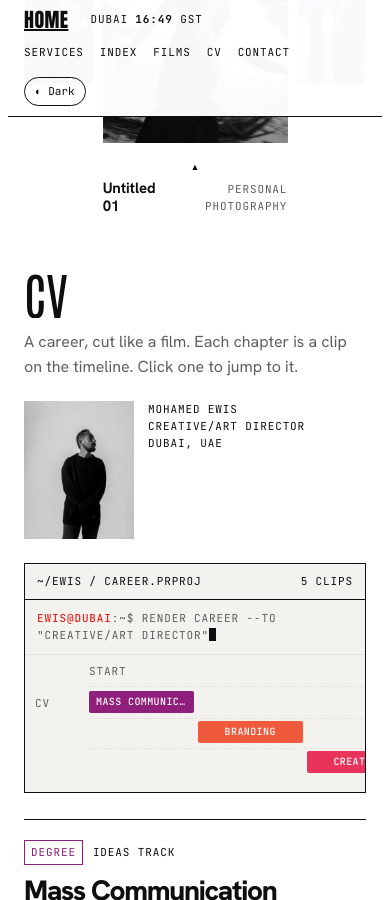
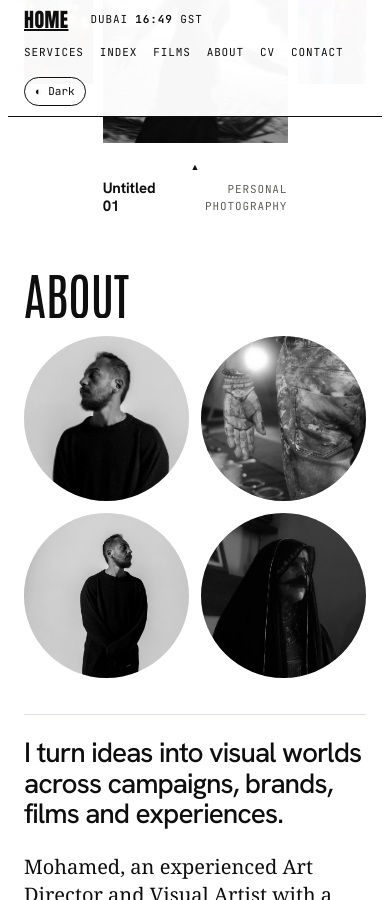
Before and after one commit to Msayed25/mohamed-ewis, a Jekyll site: the page built from index.html, in a window 390 px wide and 900 px high, scrolled down 10793 px. Built offline with Jekyll 4.4.1, drawn with Linux system fonts in a browser that asks for light colours; some web fonts are replaced; some of the changed text lies outside the part shown.

Commit message:
About section on the home page (before CV): round black-and-white photos, his line and his bio; landing shows his one-liner with an About me link; About in the top menu

```diff
--- a/_data/site.json
+++ b/_data/site.json
@@ -9,7 +9,15 @@
   "portrait": "/images/site/portrait.jpg",
   "portrait_landing": "/images/site/portrait-landing.jpg",
   "portrait_cutout": "/images/site/portrait-cutout.webp",
-  "landing_bio": "Mohamed, an experienced Art Director and Visual Artist with a degree in Mass Communication, he has collaborated with top-tier Art and Creative Directors on diverse projects for clients such as Mini, Subaru, Pepsi, Etisalat and Google. Mohamed excels in crafting ideas, Art directions and Design , showcasing a blend of expressive and bold concepts through mixed multimedia techniques.",
+  "landing_bio": "I turn ideas into visual worlds across campaigns, brands, films and experiences.",
+  "about_line": "I turn ideas into visual worlds across campaigns, brands, films and experiences.",
+  "about_text": "Mohamed, an experienced Art Director and Visual Artist with a degree in Mass Communication, he has collaborated with top-tier Art and Creative Directors on diverse projects for clients such as Mini, Subaru, Pepsi, Etisalat and Google. Mohamed excels in crafting ideas, Art directions and Design , showcasing a blend of expressive and bold concepts through mixed multimedia techniques.",
+  "about_photos": [
+    "/images/site/portrait-landing.jpg",
+    "/images/projects/sacha-jafri/cover.jpg",
+    "/images/site/portrait.jpg",
+    "/images/projects/emirati-womens-day/cover.jpg"
+  ],
   "expertise": "My expertise lies in interpreting a brief, researching its context, developing a concept and translating strategy into a relevant visual expression.",
   "services_quote": "“Independent when the project needs one mind. Scalable when it needs many”.",
   "services_intro": "Depending on the brief, I work independently or assemble and lead a tailored team of designers, filmmakers, animators, photographers, strategists and specialists.",
--- a/_layouts/default.html
+++ b/_layouts/default.html
@@ -22,7 +22,7 @@
 <header class="bar g mono">
   <a class="brand" href="{{ '/' | relative_url }}" aria-label="Home, {{ s.name }}">Home</a>
   <span class="clock-wrap">{{ s.location | split: "," | first }} <b class="clock" data-offset="{{ s.timezone_offset }}">--:--</b> {{ s.timezone_label }}</span>
-  <nav><a href="{{ '/#services' | relative_url }}">Services</a><a href="{{ '/#work' | relative_url }}">Index</a><a href="{{ '/#films' | relative_url }}">Films</a><a href="{{ '/#cv' | relative_url }}">CV</a><a href="{{ '/#talk' | relative_url }}">Contact</a><button class="tog" id="tog" type="button" aria-label="Switch between light and dark">◐ <span id="togl">Dark</span></button></nav>
+  <nav><a href="{{ '/#services' | relative_url }}">Services</a><a href="{{ '/#work' | relative_url }}">Index</a><a href="{{ '/#films' | relative_url }}">Films</a>{% if s.about_text and s.about_text != "" %}<a href="{{ '/#about' | relative_url }}">About</a>{% endif %}<a href="{{ '/#cv' | relative_url }}">CV</a><a href="{{ '/#talk' | relative_url }}">Contact</a><button class="tog" id="tog" type="button" aria-label="Switch between light and dark">◐ <span id="togl">Dark</span></button></nav>
 </header>
 
 {{ content }}
--- a/admin/config.yml
+++ b/admin/config.yml
@@ -83,7 +83,10 @@ collections:
           - { name: status, label: Availability badge (not shown at the moment), widget: string, required: false }
           - { name: portrait, label: Portrait photo, widget: image }
           - { name: portrait_landing, label: Landing photo (upper body, facing into the page), widget: image, required: false }
-          - { name: landing_bio, label: Landing line (fades in next to the photo as you scroll), widget: text, required: false }
+          - { name: landing_bio, label: Landing line (fades in next to the photo as you scroll; an About me link follows it), widget: text, required: false }
+          - { name: about_line, label: About heading line (large), widget: text, required: false }
+          - { name: about_text, label: About text, widget: text, required: false, hint: "The About section appears on the home page when this has text." }
+          - { name: about_photos, label: About photos (round, shown in black and white), widget: list, required: false, field: { name: photo, label: Photo, widget: image } }
           - { name: expertise, label: Expertise (the big statement after the landing page), widget: text, required: false }
           - { name: services_quote, label: Services quote (large line under the Services heading), widget: string, required: false }
           - { name: services_intro, label: Services intro (smaller line under the quote), widget: text, required: false }
--- a/assets/site.css
+++ b/assets/site.css
@@ -346,6 +346,12 @@ html.view-open,html.view-open body{overflow:hidden}
 .landing.go .vf img{opacity:1}
 .landing .role{margin:8px 0 0;text-align:right;color:var(--ink);font-weight:700;opacity:0;transition:opacity .8s .9s}
 .landing .bio{font-size:clamp(16px,1.35vw,20px);line-height:1.5;max-width:560px;margin:28px 0 0}
+/* "About me" under the landing line: glides down to the About section */
+.bio-more{display:table;margin-top:14px;font-weight:500;text-decoration:none;position:relative}
+.bio-more::after{content:"";position:absolute;left:0;right:0;bottom:-3px;height:1px;background:currentColor;transform-origin:0 50%;transition:transform .35s cubic-bezier(.2,.9,.2,1)}
+.bio-more:hover::after{transform:scaleX(.35)}
+.bio-more i{font-style:normal;display:inline-block;transition:transform .3s cubic-bezier(.2,.9,.2,1)}
+.bio-more:hover i{transform:translateX(4px)}
 .landing .low{list-style:none;margin:28px 0 0;padding:12px 0 0;border-top:1px solid var(--ink);display:flex;flex-wrap:wrap;gap:2px 14px;font:700 clamp(15px,1.4vw,22px)/1.3 var(--body);letter-spacing:-.01em;opacity:0;transition:opacity .8s .9s}
 .landing .low li+li::before{content:"/";margin-right:14px;color:var(--soft)}
 .landing.go .low{opacity:1}
@@ -517,3 +523,13 @@ html.sbar-on::-webkit-scrollbar{display:none}
 .sbar:hover i,.sbar.drag i{width:8px;background:color-mix(in srgb,var(--ink) 60%,transparent)}
 .sbar.drag i{cursor:grabbing}
 html.view-open .sbar{display:none}
+
+/* ---------- About (client feedback round 2, slide 24): a row of round black-and-white photos, then his line and his text ---------- */
+.ab-ph{list-style:none;margin:0 0 clamp(36px,5vw,72px);padding:0;display:grid;grid-template-columns:repeat(4,minmax(0,300px));gap:clamp(12px,2vw,28px)}
+.ab-ph li{aspect-ratio:1;border-radius:50%;overflow:hidden;background:var(--wash)}
+.ab-ph img{width:100%;height:100%;object-fit:cover;display:block;filter:grayscale(1);transition:transform .7s cubic-bezier(.2,.9,.2,1)}
+.ab-ph li:hover img{transform:scale(1.06)}
+.ab-body{display:grid;grid-template-columns:minmax(0,1.15fr) minmax(0,1fr);gap:clamp(24px,5vw,90px);align-items:start;border-top:1px solid var(--hair);padding-top:clamp(22px,3vw,36px)}
+.ab-line{margin:0;font:500 clamp(28px,3.1vw,48px)/1.1 var(--body);letter-spacing:-.035em;text-wrap:balance}
+.ab-text{margin:0;font:400 clamp(20px,1.6vw,25px)/1.38 var(--serif);text-wrap:pretty}
+@media (max-width:760px){.ab-ph{grid-template-columns:repeat(2,minmax(0,1fr))}.ab-body{grid-template-columns:minmax(0,1fr)}}
--- a/index.html
+++ b/index.html
@@ -13,7 +13,7 @@ layout: default
     {% assign nm = s.name | split: " " %}<h1><span><b>{{ nm | first }}</b></span> <span><b class="sf">{{ nm | last }}</b></span></h1>
     <figure class="vf"><div class="pic"><img src="{% if s.portrait_landing and s.portrait_landing != "" %}{{ s.portrait_landing | relative_url }}{% else %}{{ s.portrait | relative_url }}{% endif %}" alt="{{ s.name }}" fetchpriority="high"></div></figure>
     <p class="role mono">{{ s.title }}</p>
-    {% if s.landing_bio and s.landing_bio != "" %}<p class="bio">{{ s.landing_bio }}</p>{% endif %}
+    {% if s.landing_bio and s.landing_bio != "" %}<p class="bio">{{ s.landing_bio }}{% if s.about_text and s.about_text != "" %}<a class="bio-more" href="#about">About me <i aria-hidden="true">→</i></a>{% endif %}</p>{% endif %}
     {% if s.disciplines.size > 0 %}<ul class="low">{% for d in s.disciplines %}<li>{{ d }}</li>{% endfor %}</ul>{% endif %}
   </div>
 </section>
@@ -99,6 +99,17 @@ layout: default
 </section>
 {% endif %}
 
+{% if s.about_text and s.about_text != "" %}
+<section class="sec g ab" id="about">
+  <div class="head"><h2>About</h2></div>
+  {% if s.about_photos.size > 0 %}<ul class="ab-ph" aria-hidden="true">{% for ph in s.about_photos %}<li><img src="{{ ph | relative_url }}" alt="" loading="lazy" decoding="async"></li>{% endfor %}</ul>{% endif %}
+  <div class="ab-body">
+    {% if s.about_line and s.about_line != "" %}<p class="ab-line">{{ s.about_line }}</p>{% endif %}
+    <p class="ab-text">{{ s.about_text }}</p>
+  </div>
+</section>
+{% endif %}
+
 <section class="sec g" id="cv">
   <div class="head"><h2>CV</h2><p>A career, cut like a film. Each chapter is a clip on the timeline. Click one to jump to it.</p></div>
   <div class="cv">
```
